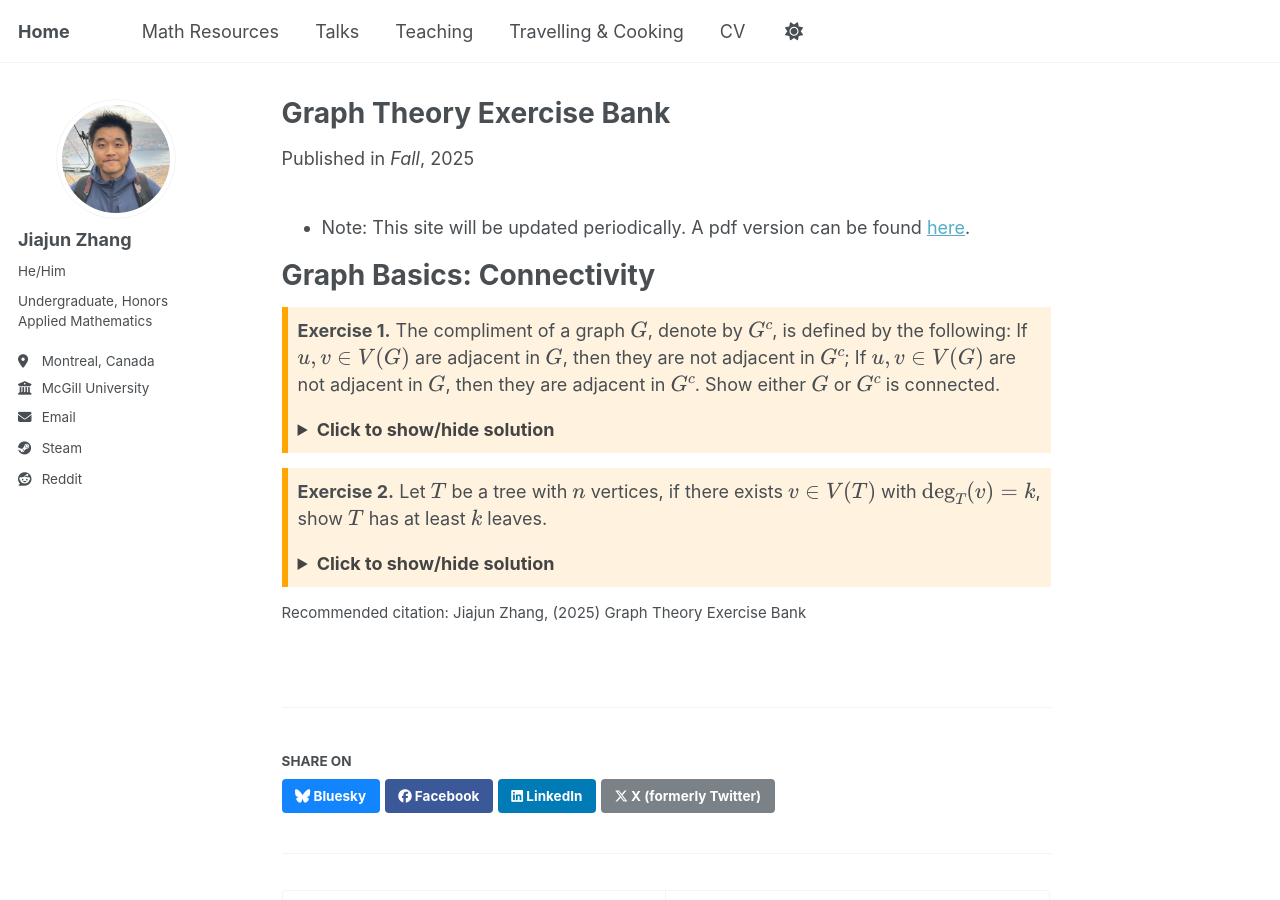
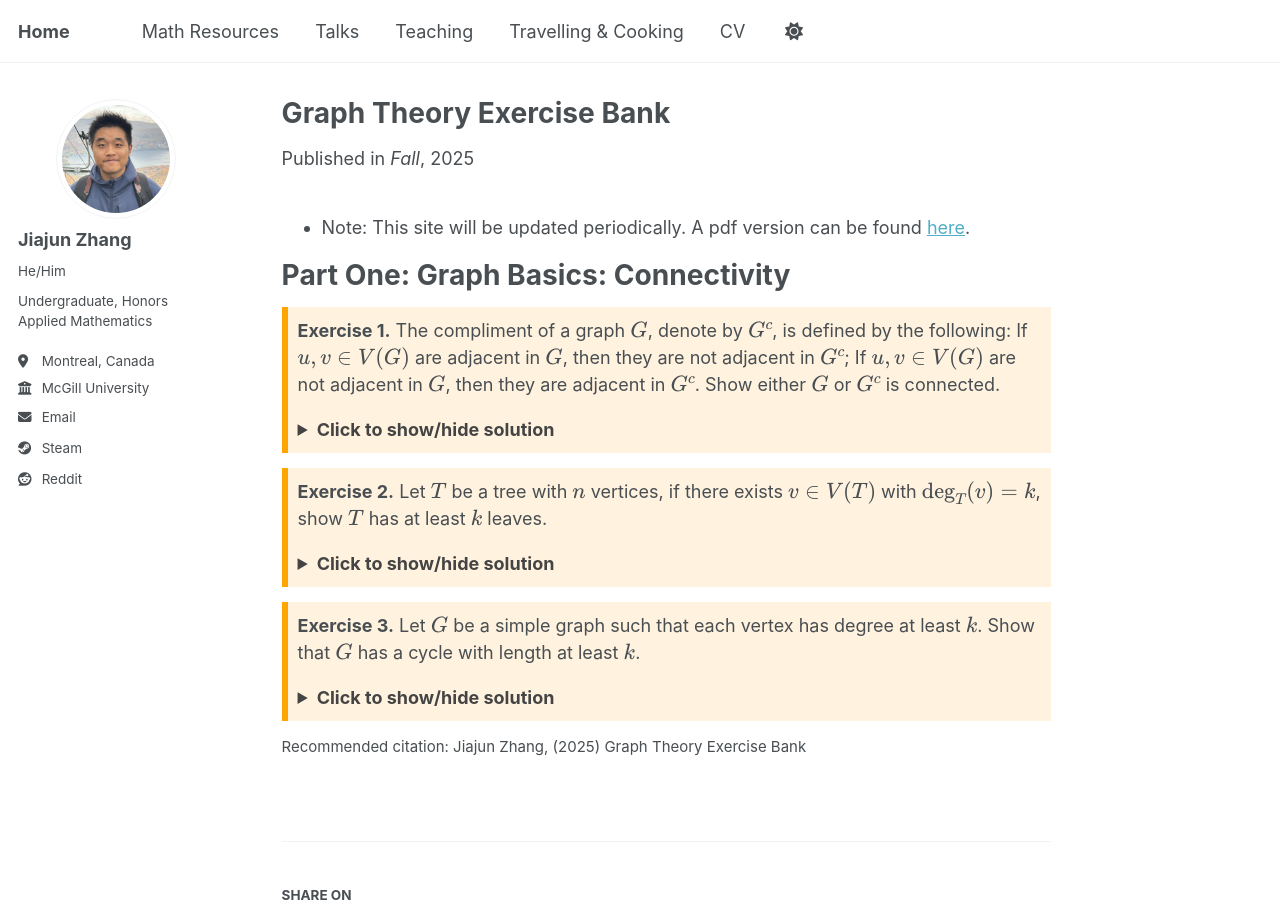
Before and after one commit to JohanssonRein/JohanssonRein.github.io, a Jekyll site: the page built from _publications/discreteexercise.md, in a window 1280 px wide and 900 px high. Built offline with Jekyll 4.4.1, drawn with Linux system fonts in a browser that asks for light colours.

Commit message:
Update discreteexercise.md

```diff
--- a/_publications/discreteexercise.md
+++ b/_publications/discreteexercise.md
@@ -14,7 +14,7 @@ citation: 'Jiajun Zhang, (2025) Graph Theory Exercise Bank'
 
 * Note: This site will be updated periodically. A pdf version can be found [here](/files/350_exercises.pdf).
 
-# Graph Basics: Connectivity
+# Part One: Graph Basics: Connectivity
 
 <div style="border-left: 6px solid orange; background-color: #fff3e0; padding: 10px; margin: 15px 0;">
   <strong>Exercise 1.</strong>  The compliment of a graph $G$, denote by $G^c$, is defined by the following: If $u,v \in V(G)$ are adjacent in $G$, then they are not adjacent in $G^c$; If $u,v \in V(G)$ are not adjacent in $G$, then they are adjacent in $G^c$. Show either $G$ or $G^c$ is connected.
@@ -64,3 +64,17 @@ as a function of $k$ where $k \in\mathbb{N}$. Let $f(k) = -k^2+(n+2)k-1$, it is
   </div>
 </details>
 </div>
+
+<div style="border-left: 6px solid orange; background-color: #fff3e0; padding: 10px; margin: 15px 0;">
+  <strong>Exercise 3.</strong>  Let $G$ be a simple graph such that each vertex has degree at least $k$. Show that $G$ has a cycle with length at least $k$.
+<details style="margin-top: 1em;">
+  <summary style="font-weight: bold; color: #444; cursor: pointer;">
+    Click to show/hide solution
+  </summary>
+  <div style="border-left: 6px solid gray; background-color: #f9f9f9; padding: 10px; margin-top: 10px;">
+    <strong>Solution.</strong><br>
+
+   Let $P$ denote the longest path in $G$ and $v$ to be one end. We claim that all neighbors of $v$ must be on $P$ otherwise we can make the path longer. Then denote $u$ to be the furthest neighbor of $u$ on the path $P$, then along the path $P$ the distance from $u$ to $v$ is $k-1$, plus $u$ is connected to $v$ by an edge $e$, then $P$ along with $e$ is the path of desired length (shortest).
+  </div>
+</details>
+</div>
```
